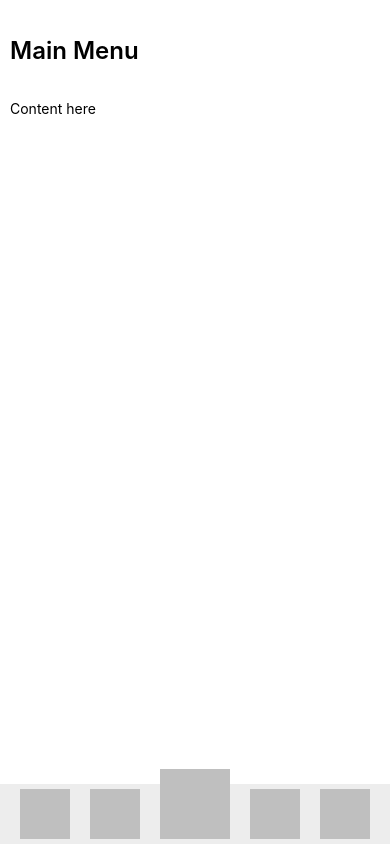
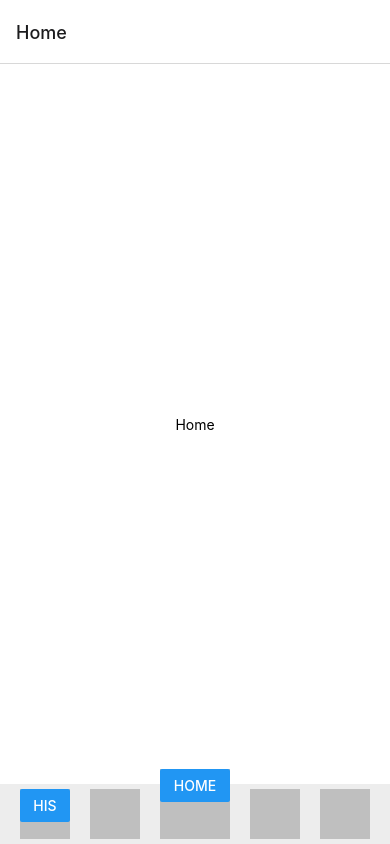
Before and after one commit to Shelby-Dev-Ltd/tp-mobile-app, a React Native app: screen / in a window 390 px wide. Built offline with nearby package versions, Linux system fonts and the light colour scheme.

Commit message:
feat: revamped FE architecture to match navigation needs

```diff
--- a/App.tsx
+++ b/App.tsx
@@ -1,18 +1,24 @@
 import { StatusBar } from 'expo-status-bar';
 import { StyleSheet, Text, View } from 'react-native';
-import Layout from './components/layouts/Layout';
+import { NavigationContainer } from '@react-navigation/native';
+import { createNativeStackNavigator } from '@react-navigation/native-stack';
+import HomeScreen from './components/screens/home';
+import HistoryScreen from './components/screens/history';
+import { screenProps } from './types/screenprops';
+
+const Stack = createNativeStackNavigator();
 
 export default function App() {
   return (
-    <Layout />
+    <NavigationContainer>
+      <Stack.Navigator>
+        <Stack.Screen name="Home">
+          {(props: any) => <HomeScreen {...props} title={props.route.name} navigation={props.navigation} />}
+        </Stack.Screen>
+        <Stack.Screen name="History" >
+          {(props: any) => <HistoryScreen {...props} title={props.route.name} navigation={props.navigation} />}
+        </Stack.Screen>
+      </Stack.Navigator>
+    </NavigationContainer>
   );
 }
-
-const styles = StyleSheet.create({
-  container: {
-    flex: 1,
-    backgroundColor: '#fff',
-    alignItems: 'center',
-    justifyContent: 'center',
-  },
-});
--- a/components/layouts/Content.tsx
+++ b/components/layouts/Content.tsx
@@ -1,12 +1,14 @@
 import { StyleSheet, Text, View } from "react-native";
 import { globalStyles } from "../../styles/global";
 
-type contentProps = {}
+type contentProps = {
+    content: React.JSX.Element
+}
 
-const Content = ({ }: contentProps) => {
+const Content = ({ content }: contentProps) => {
     return (
         <View style={globalStyles.content}>
-            <Text>Content here</Text>
+            {content}
         </View>
     );
 }
--- a/components/layouts/Layout.tsx
+++ b/components/layouts/Layout.tsx
@@ -4,13 +4,21 @@ import { globalStyles } from "../../styles/global";
 import Header from "./Header";
 import MenuBar from "./MenuBar";
 import Content from "./Content";
+import React from "react";
+import { NavigationAction } from "@react-navigation/native";
 
-const Layout = () => {
+type layoutProps = {
+    content: React.JSX.Element,
+    title: string,
+    navigation: any,
+}
+
+const Layout = ({ content, title, navigation }: layoutProps) => {
     return (
         <View style={globalStyles.container}>
-            <Header title="Main Menu" />
-            <Content />
-            <MenuBar />
+            {/* <Header title={title} /> */}
+            <Content content={content} />
+            <MenuBar navigation={navigation} />
         </View>
     );
 }
--- a/components/layouts/MenuBar.tsx
+++ b/components/layouts/MenuBar.tsx
@@ -1,14 +1,26 @@
-import { ImageComponent, LogBox, StyleSheet, Text, View } from "react-native";
+import { Button, ImageComponent, LogBox, StyleSheet, Text, View } from "react-native";
 import { globalStyles } from "../../styles/global";
 
-type menuBarProps = {}
+type menuBarProps = {
+    navigation: any
+}
 
-const MenuBar = ({ }: menuBarProps) => {
+const MenuBar = ({ navigation }: menuBarProps) => {
     return (
         <View style={globalStyles.menuBarStyle} >
+            <View style={globalStyles.box}>
+                <Button
+                    title="His"
+                    onPress={() => navigation.navigate('History')}
+                />
+            </View>
             <View style={globalStyles.box} />
-            <View style={globalStyles.box} />
-            <View style={globalStyles.bigBox} />
+            <View style={globalStyles.bigBox}>
+                <Button
+                    title="Home"
+                    onPress={() => navigation.navigate('Home')}
+                />
+            </View>
             <View style={globalStyles.box} />
             <View style={globalStyles.box} />
         </View>
--- /dev/null
+++ b/components/screens/history.tsx
@@ -0,0 +1,16 @@
+import { Button, Text, View } from "react-native";
+import Layout from "../layouts/Layout";
+import { screenProps } from "../../types/screenprops";
+
+export default function HistoryScreen({ title, navigation }: screenProps) {
+
+    const content =
+        <View style={{ flex: 1, alignItems: 'center', justifyContent: 'center' }}>
+            <Text>{title}</Text>
+        </View>
+
+
+    return (
+        <Layout content={content} title={title} navigation={navigation} />
+    );
+}
--- /dev/null
+++ b/components/screens/home.tsx
@@ -0,0 +1,16 @@
+import { Text, View } from "react-native";
+import Layout from "../layouts/Layout";
+import { screenProps } from "../../types/screenprops";
+
+export default function HomeScreen({ title, navigation }: screenProps) {
+    console.log(navigation)
+    const content =
+        <View style={{ flex: 1, alignItems: 'center', justifyContent: 'center' }}>
+            <Text>{title}</Text>
+        </View>
+
+
+    return (
+        <Layout content={content} title={title} navigation={navigation} />
+    );
+}
--- /dev/null
+++ b/types/screenprops.ts
@@ -0,0 +1,6 @@
+import { NavigationAction } from "@react-navigation/native";
+
+export type screenProps = {
+    title: string,
+    navigation: any,
+}
```
